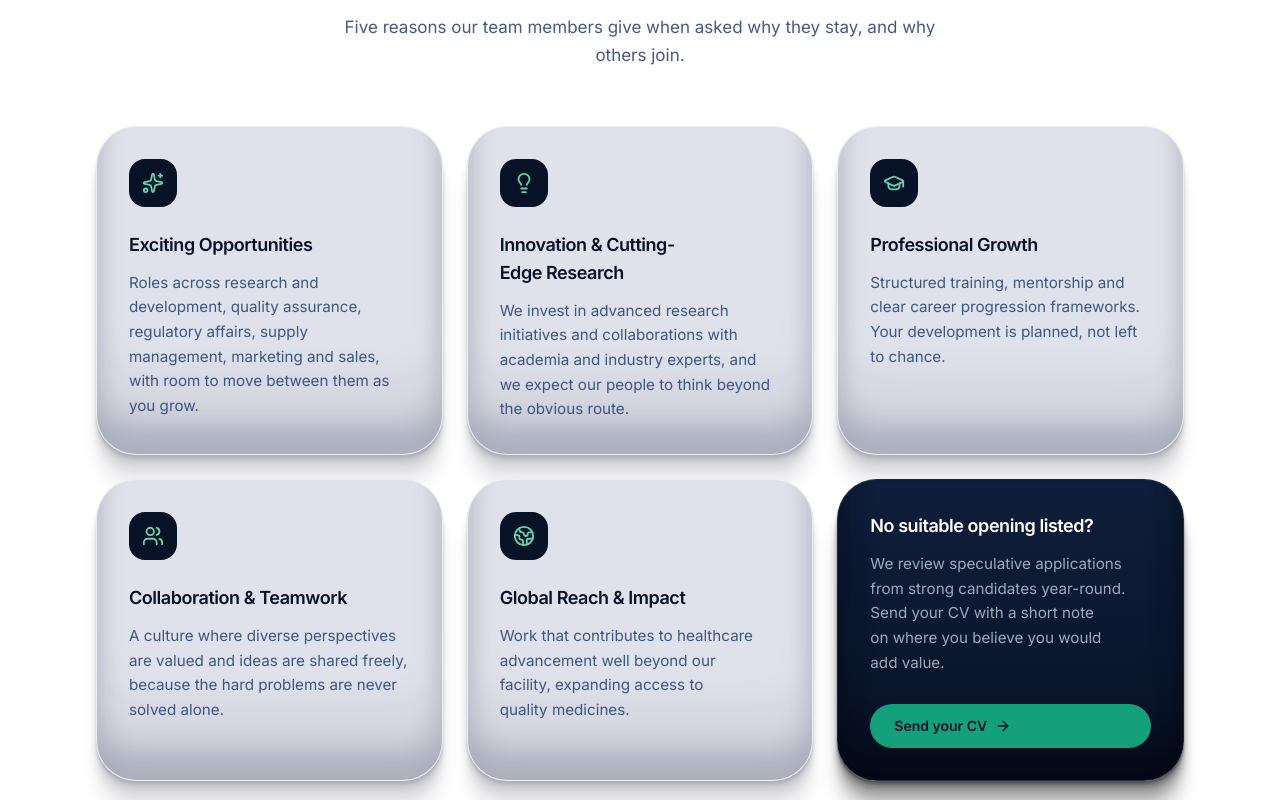
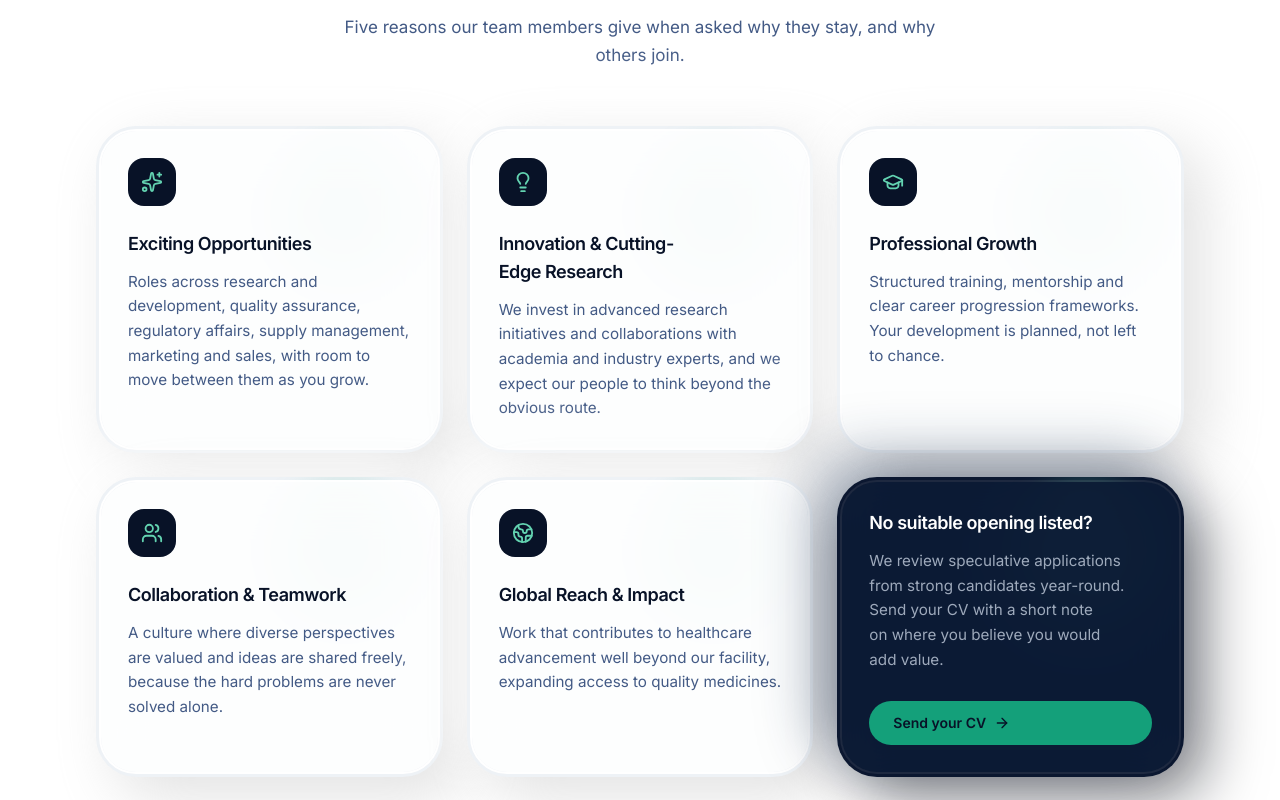
Before and after one commit to dhananjayvj/sanomed-healthcare, a Next.js app: page /careers in a window 1280 px wide. Shown: the part 840-1640 px from the top of the page. Built offline with nearby package versions, Linux system fonts and the light colour scheme.

Commit message:
Apply glass card styling

```diff
--- a/src/app/globals.css
+++ b/src/app/globals.css
@@ -117,46 +117,114 @@
 
   .site-card {
     border-radius: 2.5rem;
-    border: 1px solid rgb(255 255 255 / 0.42);
+    position: relative;
+    z-index: 0;
     box-shadow:
-      rgb(8 18 39 / 0.12) 0px -23px 25px 0px inset,
-      rgb(8 18 39 / 0.08) 0px -36px 30px 0px inset,
-      rgb(8 18 39 / 0.05) 0px -79px 40px 0px inset,
-      rgb(8 18 39 / 0.06) 0px 2px 1px,
-      rgb(8 18 39 / 0.08) 0px 4px 2px,
-      rgb(8 18 39 / 0.08) 0px 8px 4px,
-      rgb(8 18 39 / 0.08) 0px 16px 8px,
-      rgb(8 18 39 / 0.08) 0px 32px 16px;
+      20px 20px 60px rgb(190 190 190 / 0.45),
+      -20px -20px 60px rgb(255 255 255 / 0.9);
+    overflow: hidden;
+    --card-shell: #eef3f7;
+    --card-panel: rgb(255 255 255 / 0.95);
+    --card-outline: rgb(255 255 255 / 0.96);
+    --card-blob: rgb(8 8 8 / 0.14);
+    background: var(--card-shell);
+  }
+
+  .site-card::before {
+    content: "";
+    position: absolute;
+    inset: 5px;
+    z-index: 1;
+    background: var(--card-panel);
+    backdrop-filter: blur(24px);
+    border-radius: calc(2.5rem - 5px);
+    overflow: hidden;
+    outline: 2px solid var(--card-outline);
+  }
+
+  .site-card::after {
+    content: "";
+    position: absolute;
+    top: 50%;
+    left: 50%;
+    z-index: 0;
+    width: 150px;
+    height: 150px;
+    border-radius: 999px;
+    background: var(--card-blob);
+    filter: blur(12px);
+    transform: translate(-100%, -100%) translate3d(0, 0, 0);
+    animation: blob-bounce 5s infinite ease;
+  }
+
+  .site-card > * {
+    position: relative;
+    z-index: 2;
   }
 
   .site-card-light {
-    background: rgb(223 225 235);
+    --card-shell: #eef2f6;
+    --card-panel: rgb(255 255 255 / 0.88);
+    --card-outline: rgb(255 255 255 / 0.96);
+    --card-blob: rgb(20 160 122 / 0.14);
   }
 
   .site-card-white {
-    background: linear-gradient(
-      180deg,
-      rgb(255 255 255 / 0.98) 0%,
-      rgb(238 241 246 / 0.96) 100%
-    );
+    --card-shell: #f3f7fb;
+    --card-panel: rgb(255 255 255 / 0.97);
+    --card-outline: rgb(255 255 255 / 0.98);
+    --card-blob: rgb(56 98 168 / 0.12);
   }
 
   .site-card-dark {
-    border-color: rgb(255 255 255 / 0.08);
-    background: linear-gradient(
-      180deg,
-      rgb(15 30 58) 0%,
-      rgb(8 18 39) 100%
-    );
+    --card-shell: #0b1730;
+    --card-panel: rgb(12 28 54 / 0.92);
+    --card-outline: rgb(255 255 255 / 0.08);
+    --card-blob: rgb(99 211 177 / 0.24);
     box-shadow:
-      rgb(0 0 0 / 0.28) 0px -23px 25px 0px inset,
-      rgb(0 0 0 / 0.18) 0px -36px 30px 0px inset,
-      rgb(0 0 0 / 0.12) 0px -79px 40px 0px inset,
-      rgb(0 0 0 / 0.18) 0px 2px 1px,
-      rgb(0 0 0 / 0.2) 0px 4px 2px,
-      rgb(0 0 0 / 0.2) 0px 8px 4px,
-      rgb(0 0 0 / 0.2) 0px 16px 8px,
-      rgb(0 0 0 / 0.2) 0px 32px 16px;
+      20px 20px 60px rgb(3 7 17 / 0.5),
+      -20px -20px 60px rgb(22 44 82 / 0.38);
+  }
+
+  .site-card-plain::after {
+    display: none;
+  }
+
+  .site-card-tight {
+    border-radius: 14px;
+  }
+
+  .site-card-tight::before {
+    border-radius: 10px;
+  }
+
+  .site-card-bright {
+    --card-shell: #f6fbff;
+    --card-panel: rgb(255 255 255 / 0.99);
+    --card-outline: rgb(255 255 255 / 0.99);
+    --card-blob: rgb(99 211 177 / 0.18);
+  }
+
+  @keyframes blob-bounce {
+    0% {
+      transform: translate(-100%, -100%) translate3d(0, 0, 0);
+    }
+
+    25% {
+      transform: translate(-100%, -100%) translate3d(100%, 0, 0);
+    }
+
+    50% {
+      transform: translate(-100%, -100%) translate3d(100%, 100%, 0);
+    }
+
+    75% {
+      transform: translate(-100%, -100%) translate3d(0, 100%, 0);
+    }
+
+    100% {
+      transform: translate(-100%, -100%) translate3d(0, 0, 0);
+    }
   }
 }
 
@@ -172,4 +240,8 @@
     animation-iteration-count: 1 !important;
     transition-duration: 0.01ms !important;
   }
+
+  .site-card::after {
+    animation: none;
+  }
 }
--- a/src/components/Contact.tsx
+++ b/src/components/Contact.tsx
@@ -6,7 +6,14 @@ import { Reveal } from "./Reveal";
 
 export function Contact() {
   return (
-    <section id="contact" className="relative bg-mist-100 py-24 sm:py-32">
+    <section
+      id="contact"
+      className="relative bg-linear-to-b from-white via-mist-50 to-mist-100 py-24 sm:py-32"
+    >
+      <div
+        className="absolute inset-x-0 top-0 -z-0 h-64 bg-grid-light opacity-60 mask-fade-b"
+        aria-hidden
+      />
       <Container>
         <SectionHeading
           eyebrow="Contact"
@@ -17,7 +24,7 @@ export function Contact() {
 
         <div className="mt-14 grid gap-8 lg:grid-cols-[0.85fr_1.15fr]">
           <Reveal className="min-w-0 space-y-4">
-            <div className="site-card site-card-dark p-5 sm:p-8">
+            <div className="site-card site-card-dark site-card-tight p-5 sm:p-8">
               <h3 className="text-lg font-semibold text-white">
                 Talk to us directly
               </h3>
@@ -96,7 +103,7 @@ export function Contact() {
               </div>
             </div>
 
-            <div className="site-card site-card-white p-6">
+            <div className="site-card site-card-white site-card-tight p-6">
               <p className="text-sm leading-relaxed text-navy-700">
                 For procurement and third-party manufacturing discussions,
                 please include indicative volumes and timelines in your enquiry
--- a/src/components/ContactForm.tsx
+++ b/src/components/ContactForm.tsx
@@ -210,7 +210,7 @@ export function ContactForm() {
     <form
       onSubmit={handleSubmit}
       noValidate
-      className="site-card site-card-white relative p-7 sm:p-9"
+      className="site-card site-card-bright site-card-tight relative p-7 sm:p-9"
     >
       <h3 className="text-xl font-semibold text-navy-950">
         Send us an enquiry
```
